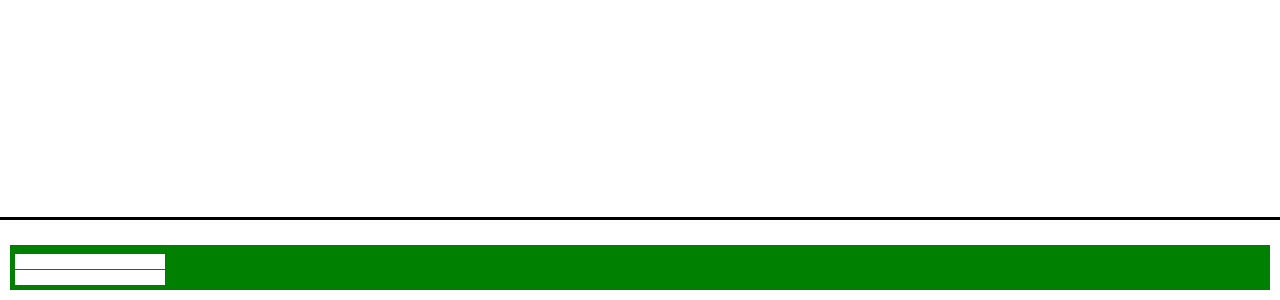
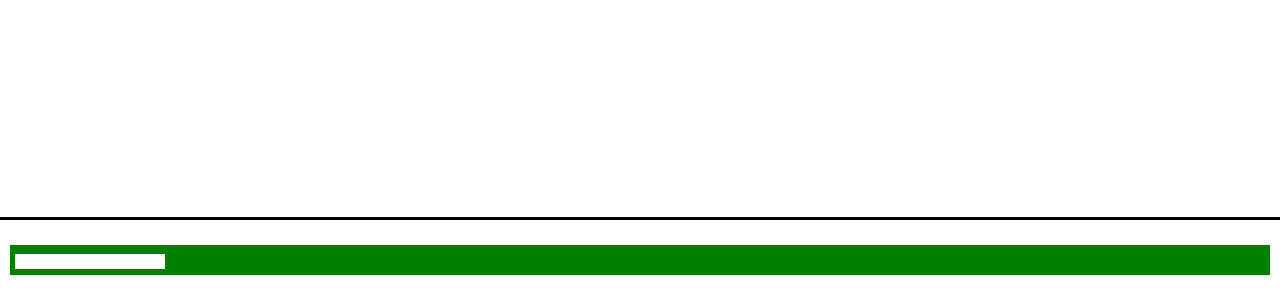
Before and after one commit to MeetYourCreator/reactjs-common-components, a React (Create React App) app: page / in a window 1280 px wide. Shown: the part 1407-1707 px from the top of the page. Built offline with nearby package versions, Linux system fonts and the light colour scheme.

Commit message:
troubleshoot select and input fix

```diff
--- a/src/components/SearchBar/SearchBar.tsx
+++ b/src/components/SearchBar/SearchBar.tsx
@@ -42,17 +42,27 @@ export const SearchBar = () => {
         value={inputField.query}
         onChange={handleChange}
       />
-      <select name="dropdown" className="dropdown">
+      {inputField.query && (
+        <select
+          name="dropdown"
+          className="dropdown"
+          onChange={(e) => setInputField({ query: e.target.value })}
+        >
           {inputField.query !== ''
             ? inputField.queries?.map((query, id) => {
                 return (
-                <option style={{ fontSize: '10px' }} value={query} id={`${id}`}>
+                  <option
+                    style={{ fontSize: '10px' }}
+                    value={query}
+                    id={`${id}`}
+                  >
                     {query}
                   </option>
                 );
               })
             : inputField.query}
         </select>
+      )}
     </form>
   );
 };
```
Lines whose indentation alone changed are shown as unchanged.
